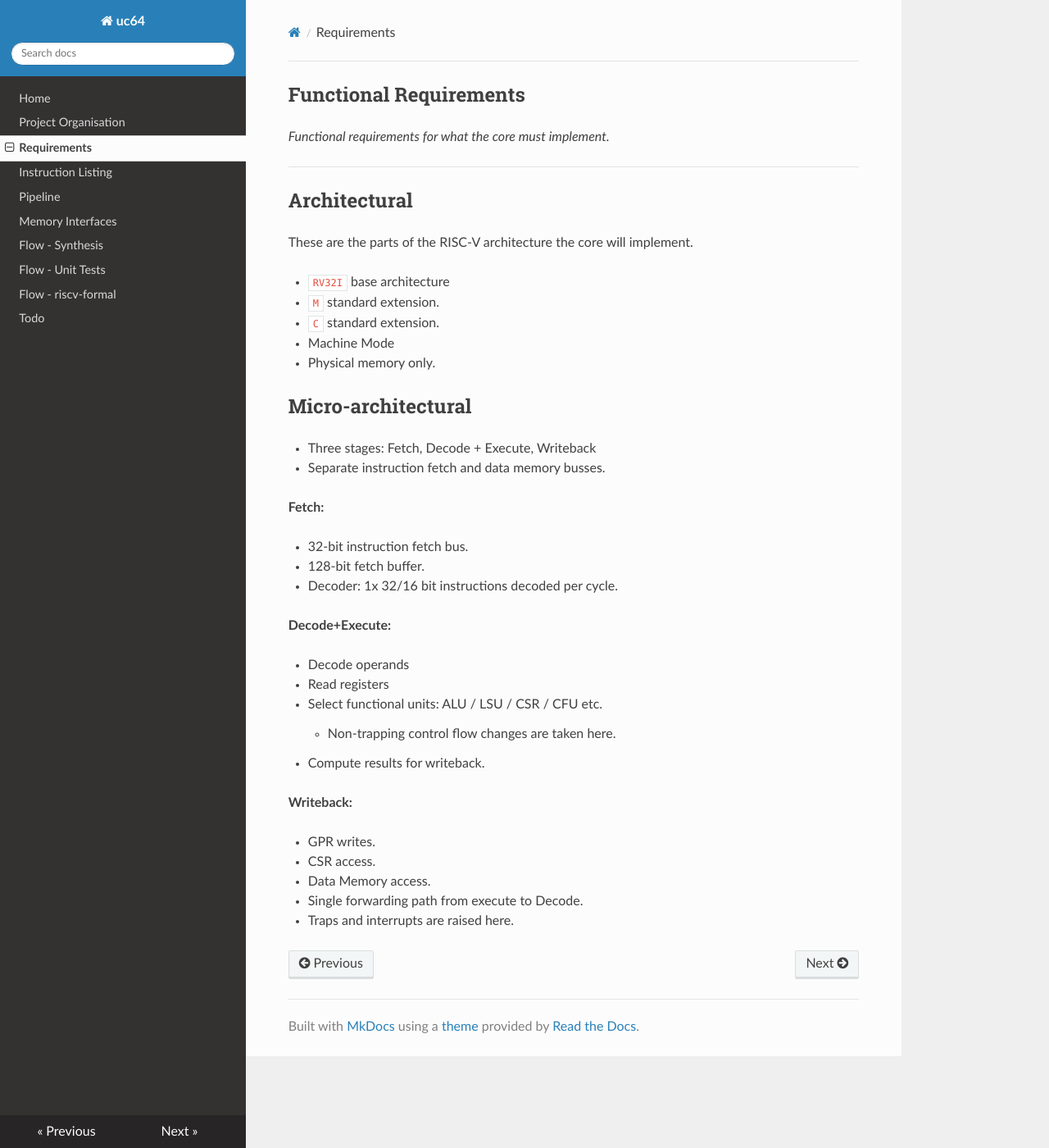
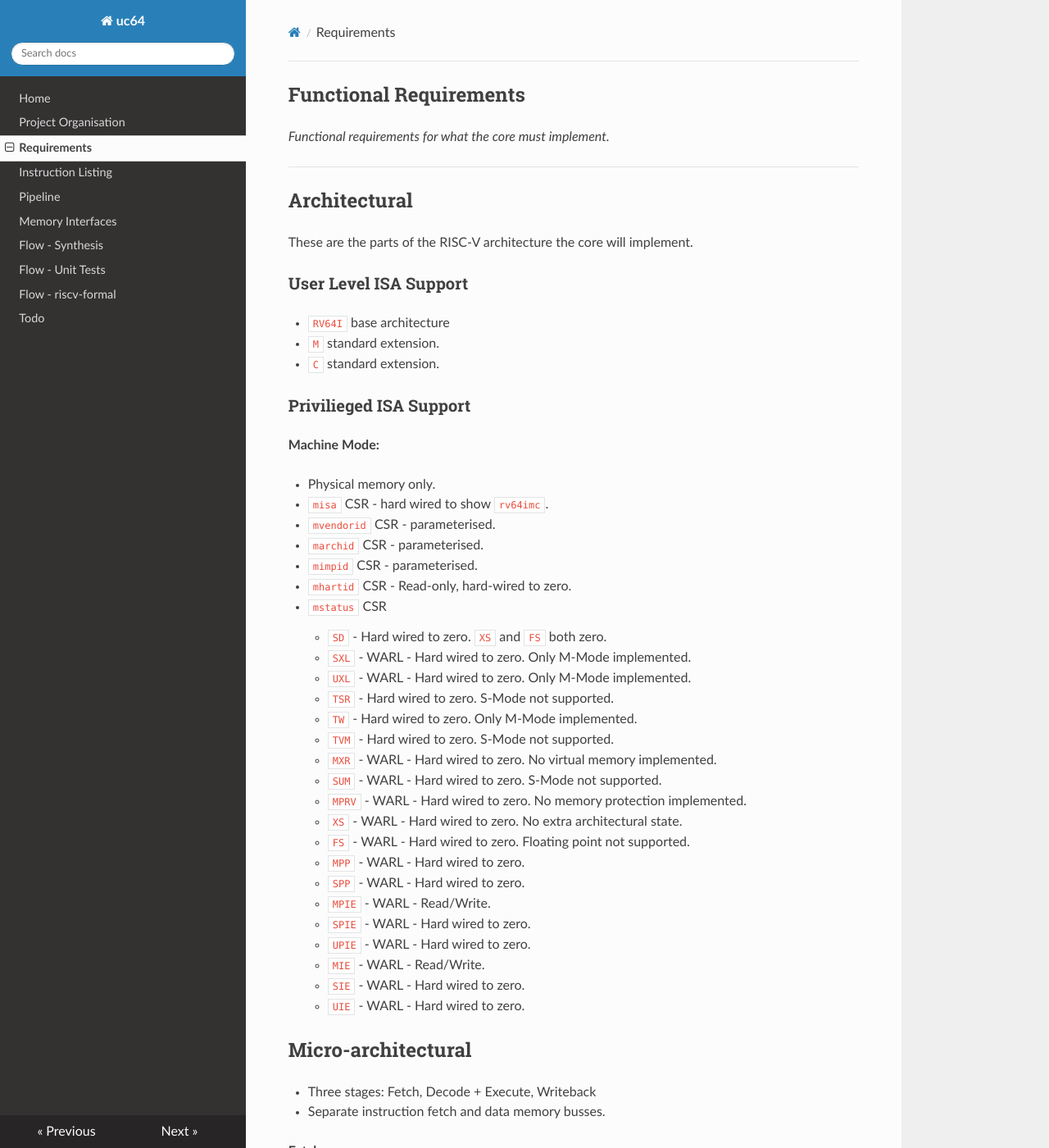
Before and after one commit to ben-marshall/croyde-riscv, an MkDocs documentation site: the page built from docs/functional-requirements.md, in a window 1280 px wide and 1400 px high. Shown: the whole window at 82% size. Built offline with MkDocs 1.6.1, drawn with Linux system fonts in a browser that asks for light colours; nearby versions of some CDN libraries.

Commit message:
docs: Working on documenting PRA implementation.
 On branch master
 Your branch is up-to-date with 'origin/master'.

 Changes to be committed:
	modified:   docs/functional-requirements.md

```diff
--- a/docs/functional-requirements.md
+++ b/docs/functional-requirements.md
@@ -10,15 +10,45 @@
 These are the parts of the RISC-V architecture the core will
 implement.
 
-- `RV32I` base architecture
+### User Level ISA Support
 
-  - `M` standard extension.
+- `RV64I` base architecture
 
-  - `C` standard extension.
+- `M` standard extension.
 
-- Machine Mode
+- `C` standard extension.
 
-  - Physical memory only.
+### Privilieged ISA Support
+
+**Machine Mode:**
+
+- Physical memory only.
+
+- `misa`        CSR - hard wired to show `rv64imc`.
+- `mvendorid`   CSR - parameterised.
+- `marchid`     CSR - parameterised.
+- `mimpid`      CSR - parameterised.
+- `mhartid`     CSR - Read-only, hard-wired to zero.
+- `mstatus`     CSR
+    - `SD`   -        Hard wired to zero. `XS` and `FS` both zero.
+    - `SXL`  - WARL - Hard wired to zero. Only M-Mode implemented.
+    - `UXL`  - WARL - Hard wired to zero. Only M-Mode implemented.
+    - `TSR`  -        Hard wired to zero. S-Mode not supported.
+    - `TW`   -        Hard wired to zero. Only M-Mode implemented.
+    - `TVM`  -        Hard wired to zero. S-Mode not supported.
+    - `MXR`  - WARL - Hard wired to zero. No virtual memory implemented.
+    - `SUM`  - WARL - Hard wired to zero. S-Mode not supported.
+    - `MPRV` - WARL - Hard wired to zero. No memory protection implemented.
+    - `XS`   - WARL - Hard wired to zero. No extra architectural state.
+    - `FS`   - WARL - Hard wired to zero. Floating point not supported.
+    - `MPP`  - WARL - Hard wired to zero.
+    - `SPP`  - WARL - Hard wired to zero.
+    - `MPIE` - WARL - Read/Write.
+    - `SPIE` - WARL - Hard wired to zero.
+    - `UPIE` - WARL - Hard wired to zero.
+    - `MIE`  - WARL - Read/Write.
+    - `SIE`  - WARL - Hard wired to zero.
+    - `UIE`  - WARL - Hard wired to zero.
 
 
 ## Micro-architectural
```
